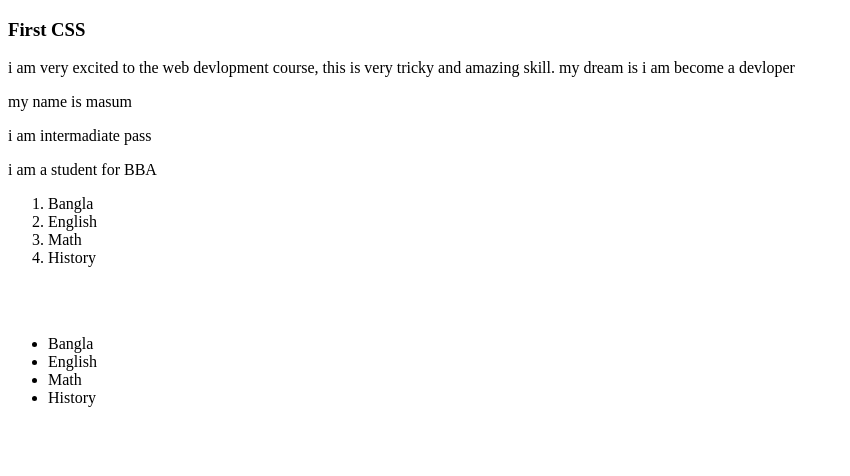
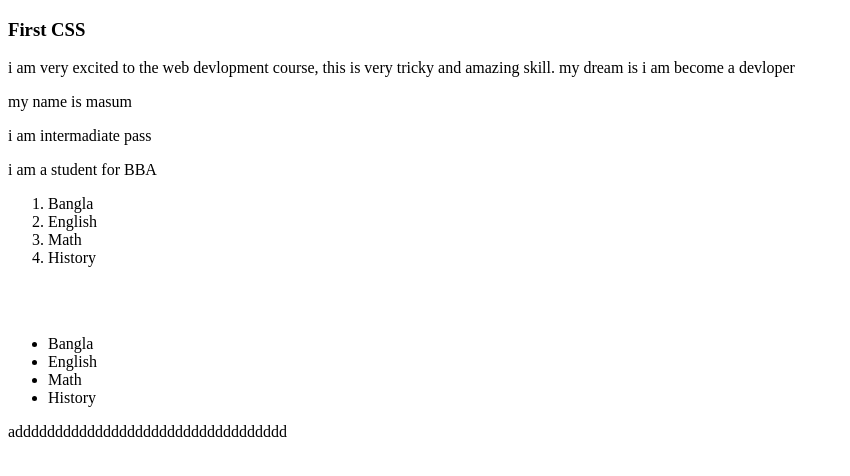
Before and after one commit to hmmasum72/my-second-repo, a plain HTML site: page index.html in a window 1280 px wide. Shown: the whole page, without its empty margins (0-850 px from the left). Drawn offline with Linux system fonts and the light colour scheme.

Commit message:
change added

```diff
--- a/index.html
+++ b/index.html
@@ -27,5 +27,6 @@
     <li>Math</li>
     <li>History</li>
 </ul>
+<p>adddddddddddddddddddddddddddddddddd</p>
 </body>
 </html>
```
